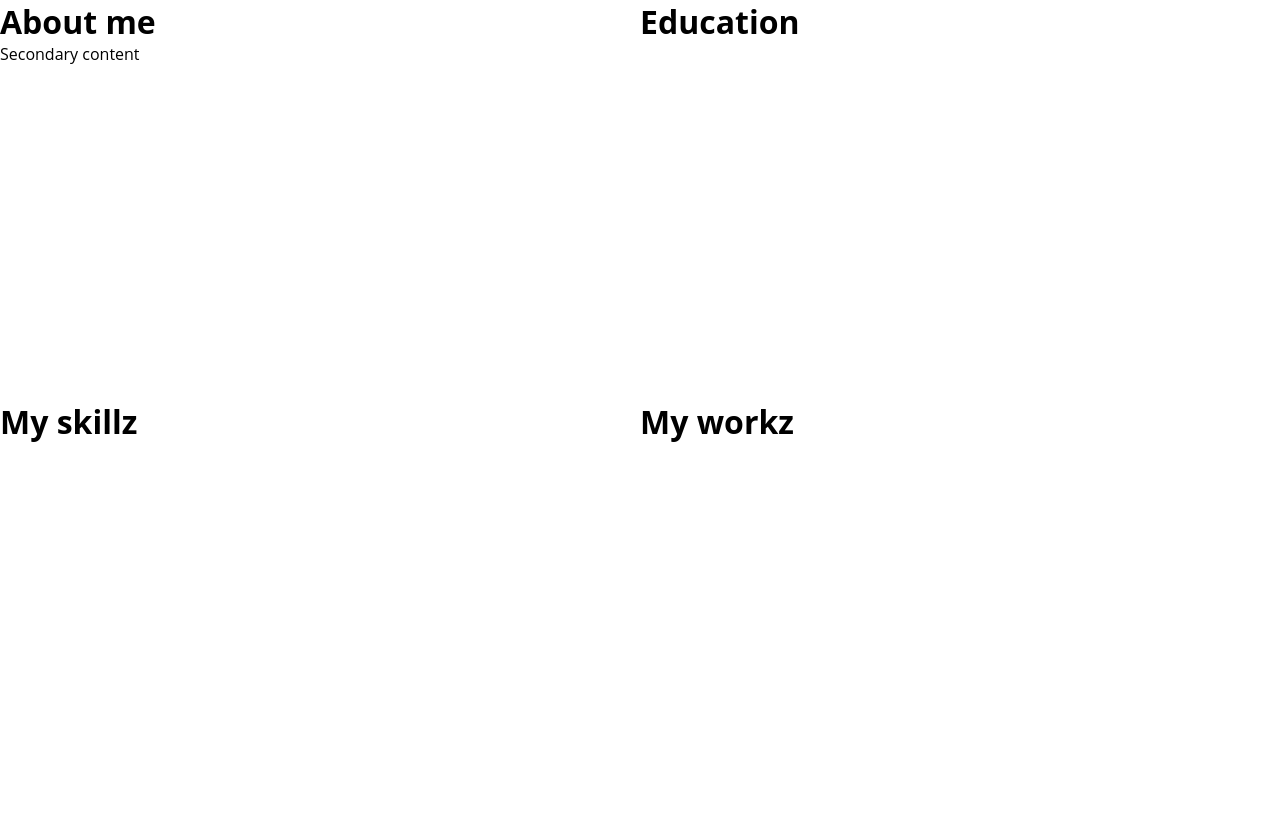
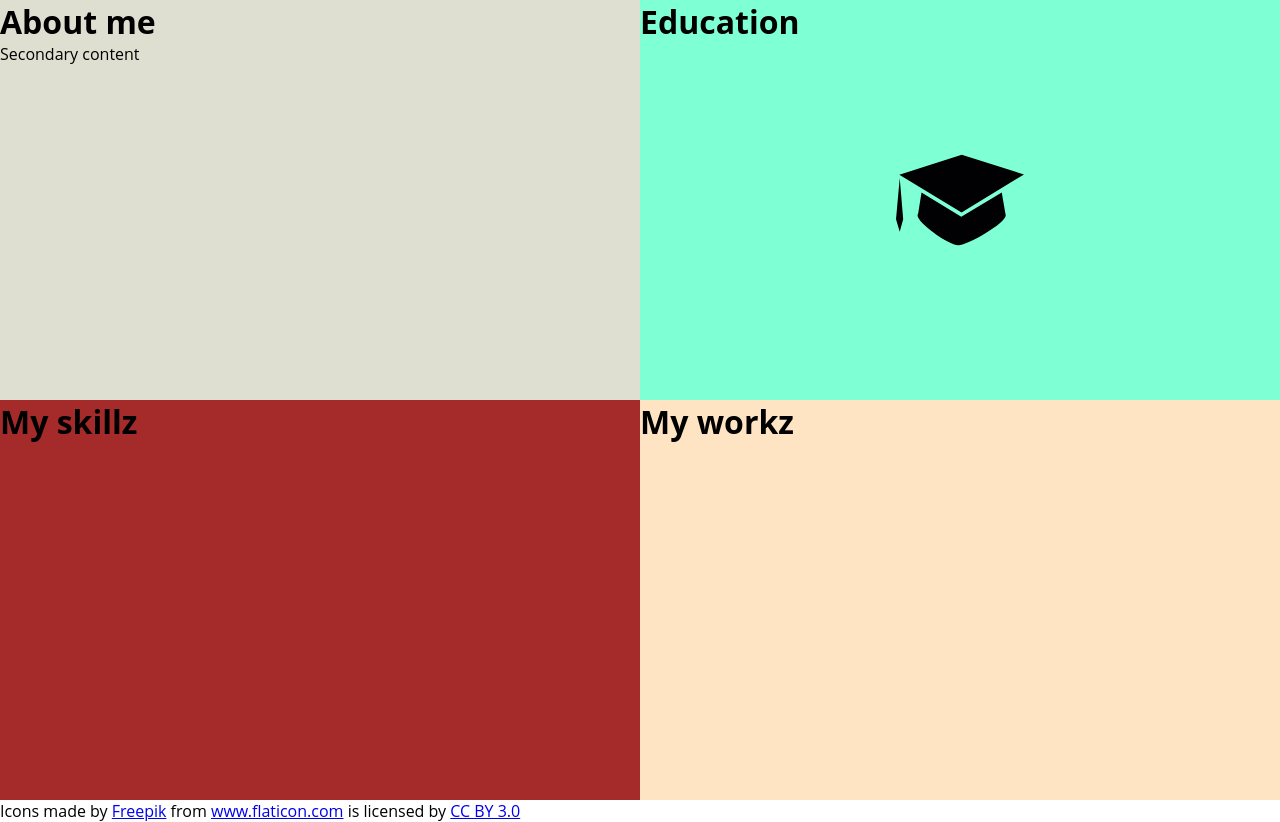
Before and after one commit to clvinning/prototype, a plain HTML site: page index.html in a window 1280 px wide. Before the commit the page ends 800 px from the top, so only its background shows below. Drawn offline with Linux system fonts and the light colour scheme.

Commit message:
Added basic style to main content sections

```diff
--- a/css/main.css
+++ b/css/main.css
@@ -1,12 +1,15 @@
+/* All Content Styles --------------------------- */
+
 .main-wrapper {
   width: 100%;
   height: 100vh;
-  box-sizing: border-box;
 }
 
 h1, p {
   margin: 0 0;
 }
+
+/* Main Content Styles --------------------------- */
 
 section {
   width: 50%;
@@ -14,16 +17,24 @@ section {
 }
 #about {
   float: left;
+  background-color: #DEDFD1;
 }
 
 #education {
   float: right;
+  background-image: url(../college1.svg);
+  background-repeat: no-repeat;
+  background-position: center;
+  background-size: 20%;
+  background-color: aquamarine;
 }
 
 #skills {
   float: left;
+  background-color: brown
 }
 
 #portfolio {
   float: right;
+  background-color: bisque;
 }
--- a/index.html
+++ b/index.html
@@ -32,4 +32,5 @@
     <script src="jquery-1.11.1.js"></script>
     <script src="js/app.js"></script>
   </body>
+  <footer><div>Icons made by <a href="http://www.freepik.com" title="Freepik">Freepik</a> from <a href="http://www.flaticon.com" title="Flaticon">www.flaticon.com</a>             is licensed by <a href="http://creativecommons.org/licenses/by/3.0/" title="Creative Commons BY 3.0">CC BY 3.0</a></div></footer>
 </html>
```
Also changed, not shown: college1.svg (added).
